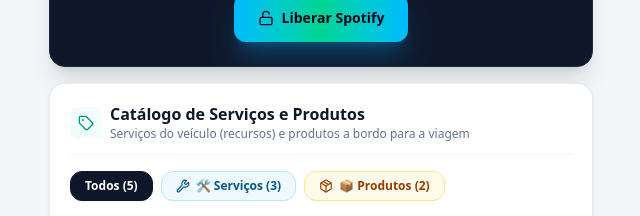
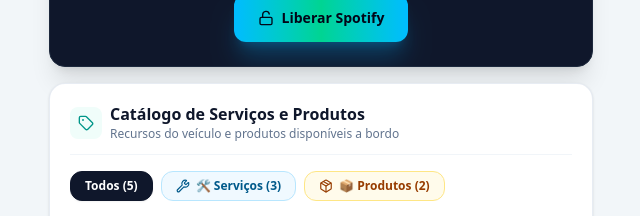
Before and after one commit to AmaroPSJunior/PixMotorista, a React (Vite) app: page / in a window 1280 px wide. Shown: the part 1060-1276 px from the top of the page, without its empty margins (319-959 px from the left). Built offline with nearby package versions, Linux system fonts and the light colour scheme; no server answers; the database is empty.

Commit message:
feat(passenger): make resources focusable after remote unlock

```diff
--- a/src/components/ServicesList.tsx
+++ b/src/components/ServicesList.tsx
@@ -90,7 +90,6 @@
     id === 'wifi' ||
     id === 'spotify_music' ||
     id === 'charger' ||
-    id === 'extra_stop' ||
     service.category === 'cortesia' ||
     service.category === 'conforto' ||
     service.category === 'espera'
@@ -171,7 +170,7 @@
                 Catálogo de Serviços e Produtos
               </h2>
               <p className="text-xs text-slate-500 font-medium mt-0.5">
-                Serviços do veículo (recursos) e produtos a bordo para a viagem
+                Recursos do veículo e produtos disponíveis a bordo
               </p>
             </div>
           </div>
@@ -272,6 +271,8 @@
             return (
               <div
                 key={service.id}
+                id={isService ? `passenger-resource-${service.id}` : undefined}
+                data-service-id={service.id}
                 onClick={() => handleCardClick(service, isUnlocked)}
                 className={`group relative p-3.5 sm:p-4 rounded-xl border transition-all flex items-center justify-between gap-3 ${
                   isPassengerUnlocked
```
